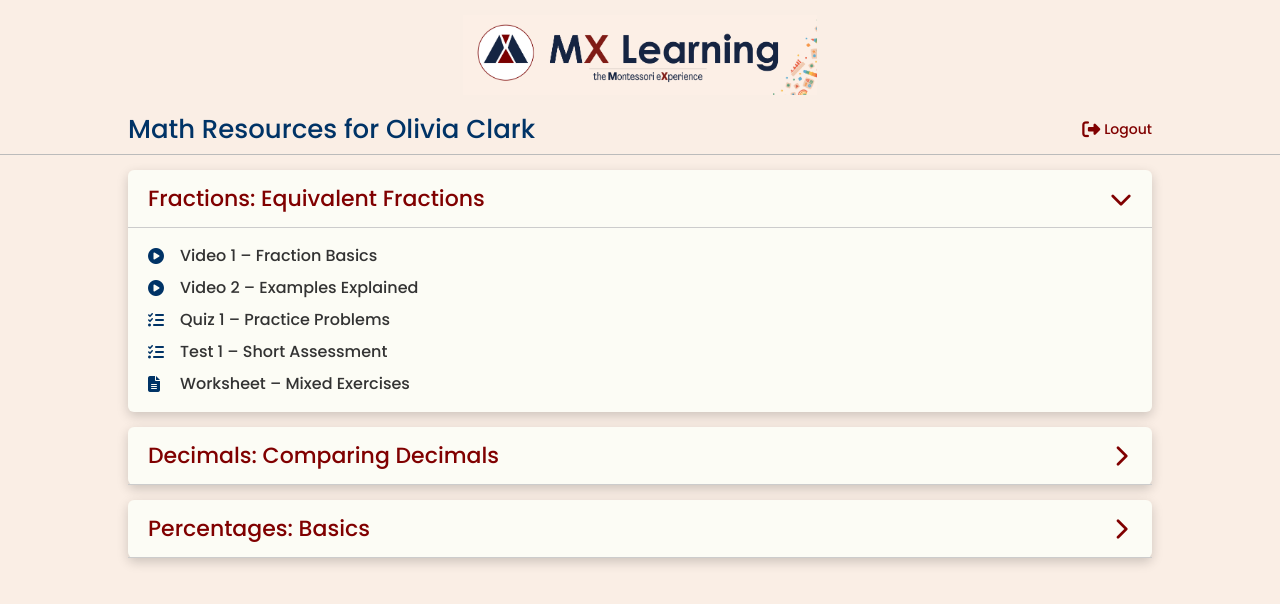
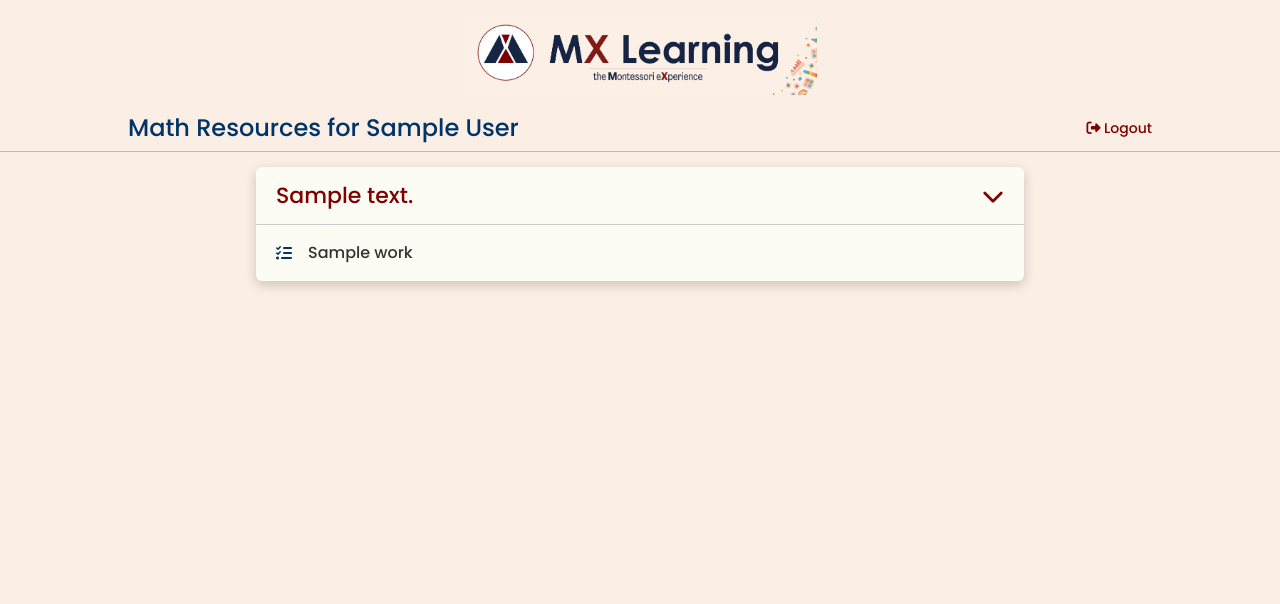
Before and after one commit to mxlinc/mx_app, a Flask app: template templates/student_home.html in a window 1280 px wide. Shown: the top 604 px of the page. Run offline with Flask 3, Linux system fonts and the light colour scheme; the template is opened without the code that fills it: most values are stand-ins (such as "Sample title", 1, 10 or a date in 2020); parts of the project's set-up code (start-up, migrations or seed data) failed here and were passed over; some libraries are stand-ins or nearby versions.

Commit message:
Updated student_home route and template to include SN and TITLE params

```diff
--- a/app.py
+++ b/app.py
@@ -29,32 +29,41 @@ db = SQLAlchemy(app)
 # ✅ Schema
 CURRENT_SCHEMA = os.getenv("APP_SCHEMA", "prod")
 
-# -------------------- USER MODEL --------------------
-class User(db.Model, UserMixin):
-    __tablename__ = "user_table"
-    __table_args__ = {"schema": CURRENT_SCHEMA}
-
+# ------------------- MODELS ------------------- #
+class UserTable(db.Model, UserMixin):
+    __tablename__ = 'user_table'
+    __table_args__ = {'schema': CURRENT_SCHEMA}
     id = db.Column(db.Integer, primary_key=True)
-    username = db.Column(db.String(20), unique=True, nullable=False)
-    is_active = db.Column(db.Boolean, nullable=False, default=True)
-    password_hash = db.Column(db.String(255), nullable=False)
-    user_role = db.Column(db.String(50), nullable=False)   # student / teacher / admin
-    full_name = db.Column(db.String(150))
-    student_level = db.Column(db.String(50))               # updated column name
-    hint = db.Column(db.String(255))
+    username = db.Column(db.String, unique=True)
+    full_name = db.Column(db.String)
+    user_role = db.Column(db.String)   # admin / teacher / student
+    password_hash = db.Column(db.String)  # for demo only, use hashing in prod
+    is_active = db.Column(db.Boolean, default=True)
 
     def get_id(self):
         return str(self.id)
 
-# -------------------- FLASK-LOGIN SETUP --------------------
+class UserWorks(db.Model):
+    __tablename__ = 'user_works'
+    __table_args__ = {'schema': CURRENT_SCHEMA}
+    username = db.Column(db.String, primary_key=True)
+    pack_id = db.Column(db.Integer, primary_key=True)
+    work_id = db.Column(db.Integer, primary_key=True)
+    pack_desc = db.Column(db.String)
+    work_name = db.Column(db.String)
+    work_link = db.Column(db.String)
+    work_status = db.Column(db.String)
+    work_rank = db.Column(db.Integer)
+
+# -------------------- FLASK-LOGIN SETUP -------------------- #
 login_manager = LoginManager(app)
 login_manager.login_view = "login"
 
 @login_manager.user_loader
 def load_user(user_id):
-    return User.query.get(int(user_id))
+    return UserTable.query.get(int(user_id))
 
-# -------------------- ROUTES --------------------
+# -------------------- ROUTES -------------------- #
 @app.route("/")
 def index():
     return redirect(url_for("login"))
@@ -64,8 +73,7 @@ def login():
     if request.method == "POST":
         username = request.form.get("username")
         password = request.form.get("password")
-
-        user = User.query.filter_by(username=username, is_active=True).first()
+        user = UserTable.query.filter_by(username=username, is_active=True).first()
 
         if user and user.password_hash == password:
             login_user(user)
@@ -83,21 +91,58 @@ def login():
             flash("Invalid credentials", "danger")
     return render_template("login.html")
 
-@app.route("/studenthome")
+# ------------------- STUDENT HOME ------------------- #
+@app.route('/studenthome')
 @login_required
 def student_home():
-    return render_template("student_home.html", name=current_user.full_name)
+    results = db.session.query(
+        UserWorks.pack_id,
+        UserWorks.pack_desc,
+        UserWorks.work_name,
+        UserWorks.work_link,
+        UserWorks.username,
+        UserWorks.work_id
+    ).filter(
+        UserWorks.username == current_user.username,
+        UserWorks.work_status == 'assigned'
+    ).order_by(UserWorks.pack_id, UserWorks.work_rank).all()
 
+    data = []
+    pack_map = {}
+    for pack_id, pack_desc, work_name, work_link, username, work_id in results:
+        if pack_id not in pack_map:
+            pack_entry = {"pack_desc": pack_desc, "works": []}
+            pack_map[pack_id] = pack_entry
+            data.append(pack_entry)
+
+        # ✅ include username and work_id in works list
+        pack_map[pack_id]["works"].append({
+            "work_name": work_name,
+            "work_link": work_link,
+            "username": username,
+            "work_id": work_id
+        })
+
+    return render_template(
+        'student_home.html',
+        full_name=current_user.full_name,
+        grouped=data
+    )
+
+
+# ------------------- TEACHER HOME ------------------- #
 @app.route("/teacherhome")
 @login_required
 def teacher_home():
     return render_template("teacher_home.html", name=current_user.full_name)
 
+# ------------------- ADMIN HOME ------------------- #
 @app.route("/adminhome")
 @login_required
 def admin_home():
     return render_template("admin_home.html", name=current_user.full_name)
 
+# ------------------- LOG OUT ------------------- #
 @app.route("/logout")
 @login_required
 def logout():
@@ -105,6 +150,6 @@ def logout():
     flash("You have been logged out.", "info")
     return redirect(url_for("login"))
 
-# -------------------- RUN --------------------
+# -------------------- RUN -------------------- #
 if __name__ == "__main__":
     app.run(debug=True)
--- a/templates/student_home.html
+++ b/templates/student_home.html
@@ -4,202 +4,73 @@
   <meta charset="UTF-8">
   <title>Student Home - Math Learning</title>
 
-  <!-- Bootstrap CSS -->
   <link href="https://cdn.jsdelivr.net/npm/bootstrap@5.3.3/dist/css/bootstrap.min.css" rel="stylesheet">
-  <!-- Font Awesome -->
   <link href="https://cdnjs.cloudflare.com/ajax/libs/font-awesome/6.5.0/css/all.min.css" rel="stylesheet">
-  <!-- Google Font -->
   <link href="https://fonts.googleapis.com/css2?family=Poppins:wght@500&display=swap" rel="stylesheet">
-  <!-- Bootstrap JS -->
   <script src="https://cdn.jsdelivr.net/npm/bootstrap@5.3.3/dist/js/bootstrap.bundle.min.js"></script>
 
   <style>
-    body {
-      background: #faeee5;
-      font-family: 'Poppins', Arial, sans-serif;
-      margin: 0;
-      padding: 0;
-    }
+    body { background: #faeee5; font-family: 'Poppins', Arial, sans-serif; margin: 0; padding: 0; }
+    .logo-top { text-align: center; padding: 15px 0 5px; }
+    .logo-top img { max-height: 80px; }
 
-    /* ✅ Logo */
-    .logo-top {
-      text-align: center;
-      padding: 15px 0 5px;
-    }
-    .logo-top img {
-      max-height: 80px;
-    }
+    .student-bar { display: flex; justify-content: space-between; align-items: center; padding: 0 10%; margin-top: 10px; margin-bottom: 5px; }
 
-    /* ✅ Student Info Row */
-    .student-bar {
-      display: flex;
-      justify-content: space-between;
-      align-items: center;
-      padding: 0 10%;
-      margin-top: 10px;
-      margin-bottom: 5px;
-    }
-    .student-name {
-      font-family: 'Poppins', Arial, sans-serif;
-      font-size: 26px;
-      font-weight: normal;
-      color: #003366;
-      display: flex;
-      align-items: center;
-      gap: 6px;
-    }
-    .student-name i {
-      color: #003366;
-      font-size: 23px;
-    }
-    .logout-section {
-      display: flex;
-      align-items: center;
-      gap: 4px;
-      color: #800000;
-      font-size: 14px;
-      text-decoration: none;
-    }
-    .logout-section i {
-      font-size: 18px;
-    }
-    .logout-section:hover {
-      color: #a00000;
-    }
 
-    /* ✅ Separator line below student info */
-    .student-separator {
-      border-bottom: 1px solid #bbb;
-      width: 100%;
-      margin: 0 auto 10px;
-    }
-
-    /* ✅ Collapsible Topic Cards */
-    .topic-card {
-      background: #fcfcf5;
-      border-radius: 6px;
-      box-shadow: 0 4px 12px rgba(0,0,0,0.18);
-      margin: 15px auto;
-      width: 80%;
-    }
-    .topic-header {
-      font-family: 'Poppins', Arial, sans-serif;
-      font-weight: 500;
-      font-size: 22px;
-      color: #800000;
-      padding: 12px 20px;
-      border-bottom: 1px solid #ccc;
-      cursor: pointer;
-      display: flex;
-      justify-content: space-between;
-      align-items: center;
-    }
-    .topic-header:hover {
-      background: #f2ede1;
-    }
-    .topic-body {
-      padding: 12px 20px;
-    }
-    .topic-body a {
-      display: flex;
-      align-items: center;
-      font-size: 16px;
-      color: #333;
-      text-decoration: none;
-      padding: 4px 0;
-    }
-    .topic-body a:hover {
-      color: #003366;
-      font-weight: bold;
-    }
-    .topic-body i {
-      color: #003366;
-      width: 24px;
-      margin-right: 8px;
-    }
-
-    /* ✅ Chevron rotation */
-    .toggle-icon {
-      transition: transform 0.2s ease;
-    }
-    .collapsed .toggle-icon {
-      transform: rotate(-90deg);
-    }
+    .student-name { font-size: 24px; color: #003366; display: flex; align-items: center; gap: 6px; }
+    .logout-section { color: #800000; font-size: 14px; text-decoration: none; }
+    .logout-section:hover { color: #a00000; }
+    .student-separator { border-bottom: 1px solid #bbb; margin: 0 auto 10px; }
+    .topic-card { background: #fcfcf5; border-radius: 6px; box-shadow: 0 4px 12px rgba(0,0,0,0.18); margin: 15px auto; width: 60%; }
+    .topic-header { font-weight: 500; font-size: 22px; color: #800000; padding: 12px 20px; border-bottom: 1px solid #ccc; cursor: pointer; display: flex; justify-content: space-between; align-items: center; }
+    .topic-header:hover { background: #f2ede1; }
+    .topic-body { padding: 12px 20px; }
+    .topic-body a { display: flex; align-items: center; font-size: 16px; color: #333; text-decoration: none; padding: 4px 0; }
+    .topic-body a:hover { color: #003366; font-weight: bold; }
+    .topic-body i { color: #003366; width: 24px; margin-right: 8px; }
+    .toggle-icon { transition: transform 0.2s ease; }
+    .collapsed .toggle-icon { transform: rotate(-90deg); }
   </style>
 </head>
 <body>
 
-  <!-- ✅ Logo -->
   <div class="logo-top">
     <img src="{{ url_for('static', filename='name_logo.png') }}" alt="MX Learning Logo">
   </div>
 
-  <!-- ✅ Student Info with Briefcase + Document Icons -->
   <div class="student-bar">
-    <div class="student-name">
-
-      Math Resources for Olivia Clark
-    </div>
-    <a href="#" class="logout-section">
-      <i class="fas fa-sign-out-alt"></i> Logout
-    </a>
+    <div class="student-name">Math Resources for {{ full_name }}</div>
+    <a href="{{ url_for('logout') }}" class="logout-section"><i class="fas fa-sign-out-alt"></i> Logout</a>
   </div>
 
-  <!-- ✅ Separator Line -->
   <div class="student-separator"></div>
 
-  <!-- ✅ Topic 1 (Expanded by Default) -->
+    {% for pack in grouped %}
     <div class="topic-card">
-    <div class="topic-header" data-bs-toggle="collapse" data-bs-target="#topic1">
-      Fractions: Equivalent Fractions
+    <!-- removed 'collapsed' -->
+    <div class="topic-header" data-bs-toggle="collapse" data-bs-target="#topic{{ loop.index }}">
+        {{ pack.pack_desc }}
         <i class="fas fa-chevron-down toggle-icon"></i>
     </div>
-    <div id="topic1" class="collapse show topic-body">
-      <a href="#"><i class="fas fa-play-circle"></i> Video 1 – Fraction Basics</a>
-      <a href="#"><i class="fas fa-play-circle"></i> Video 2 – Examples Explained</a>
-      <a href="#"><i class="fas fa-tasks"></i> Quiz 1 – Practice Problems</a>
-      <a href="#"><i class="fas fa-tasks"></i> Test 1 – Short Assessment</a>
-      <a href="#"><i class="fas fa-file-alt"></i> Worksheet – Mixed Exercises</a>
+    <!-- added 'show' -->
+    <div id="topic{{ loop.index }}" class="collapse show topic-body">
+        {% for w in pack.works %}
+        <a href="{{ w.work_link }}?SN={{ w.username }}&TITLE={{ w.work_id }}" target="_blank">
+        <i class="fas fa-tasks"></i> {{ w.work_name }}
+        </a>
+        {% endfor %}
     </div>
     </div>
+    {% endfor %}
 
-  <!-- ✅ Topic 2 -->
-  <div class="topic-card">
-    <div class="topic-header collapsed" data-bs-toggle="collapse" data-bs-target="#topic2">
-      Decimals: Comparing Decimals
-      <i class="fas fa-chevron-down toggle-icon"></i>
-    </div>
-    <div id="topic2" class="collapse topic-body">
-      <a href="#"><i class="fas fa-play-circle"></i> Video – Visual Comparison</a>
-      <a href="#"><i class="fas fa-tasks"></i> Quiz – Decimal Drill</a>
-      <a href="#"><i class="fas fa-tasks"></i> Test – Decimal Concepts</a>
-      <a href="#"><i class="fas fa-file-alt"></i> Worksheet – Extra Practice</a>
-    </div>
-  </div>
 
-  <!-- ✅ Topic 3 -->
-  <div class="topic-card">
-    <div class="topic-header collapsed" data-bs-toggle="collapse" data-bs-target="#topic3">
-      Percentages: Basics
-      <i class="fas fa-chevron-down toggle-icon"></i>
-    </div>
-    <div id="topic3" class="collapse topic-body">
-      <a href="#"><i class="fas fa-play-circle"></i> Video 1 – Introduction to Percentages</a>
-      <a href="#"><i class="fas fa-play-circle"></i> Video 2 – Percentage Word Problems</a>
-      <a href="#"><i class="fas fa-tasks"></i> Quiz – Practice Percentage Problems</a>
-      <a href="#"><i class="fas fa-tasks"></i> Test – Percentage Applications</a>
-      <a href="#"><i class="fas fa-file-alt"></i> Worksheet – Mixed Percentage Exercises</a>
-    </div>
-  </div>
+
+
 
 <script>
-    // ✅ Toggle chevron rotation
 document.querySelectorAll('.topic-header').forEach(header => {
-      header.addEventListener('click', () => {
-        header.classList.toggle('collapsed');
-      });
+  header.addEventListener('click', () => header.classList.toggle('collapsed'));
 });
 </script>
-
 </body>
 </html>
```
Also changed, not shown: templates/index.html (deleted, +0 -42 lines), 1 other file. Lines whose indentation alone changed are shown as unchanged.
